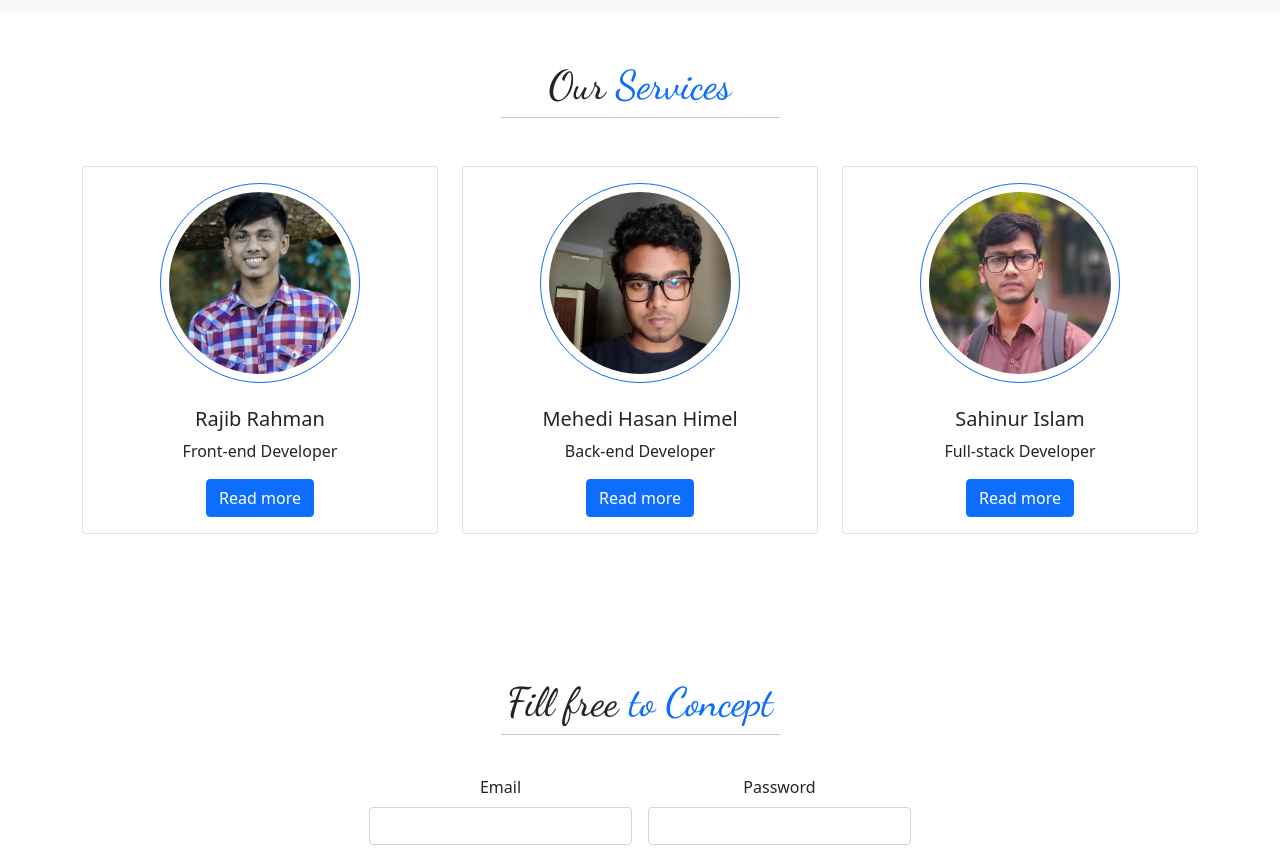
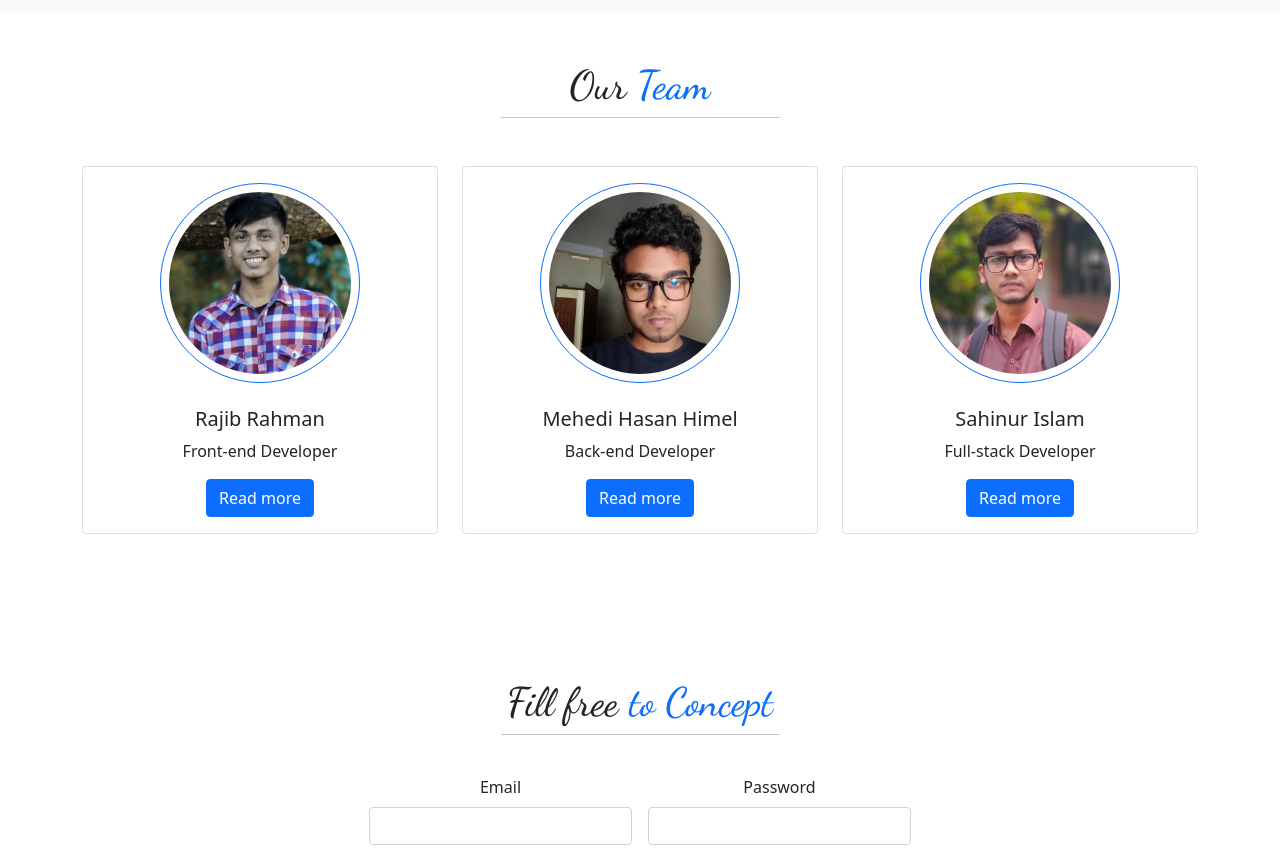
Before and after one commit to rajibrahman74/techno-web, a plain HTML site: page index.html in a window 1280 px wide. Shown: the part 2051-2912 px from the top of the page. Drawn offline with nearby package versions, Linux system fonts and the light colour scheme; a web font is replaced by a local one.

Commit message:
recover-code

```diff
--- a/index.html
+++ b/index.html
@@ -252,7 +252,7 @@
         <section class="team my-5 text-center" id="team">
           <div class="container">
             <div class="text-center my-5">
-              <h1>Our <span class="text-primary">Services</span></h1>
+              <h1>Our <span class="text-primary">Team</span></h1>
               <hr class="w-25 m-auto">
             </div>
             <div class="row" data-aos="zoom-in-up" data-aos-offset="200">
```
